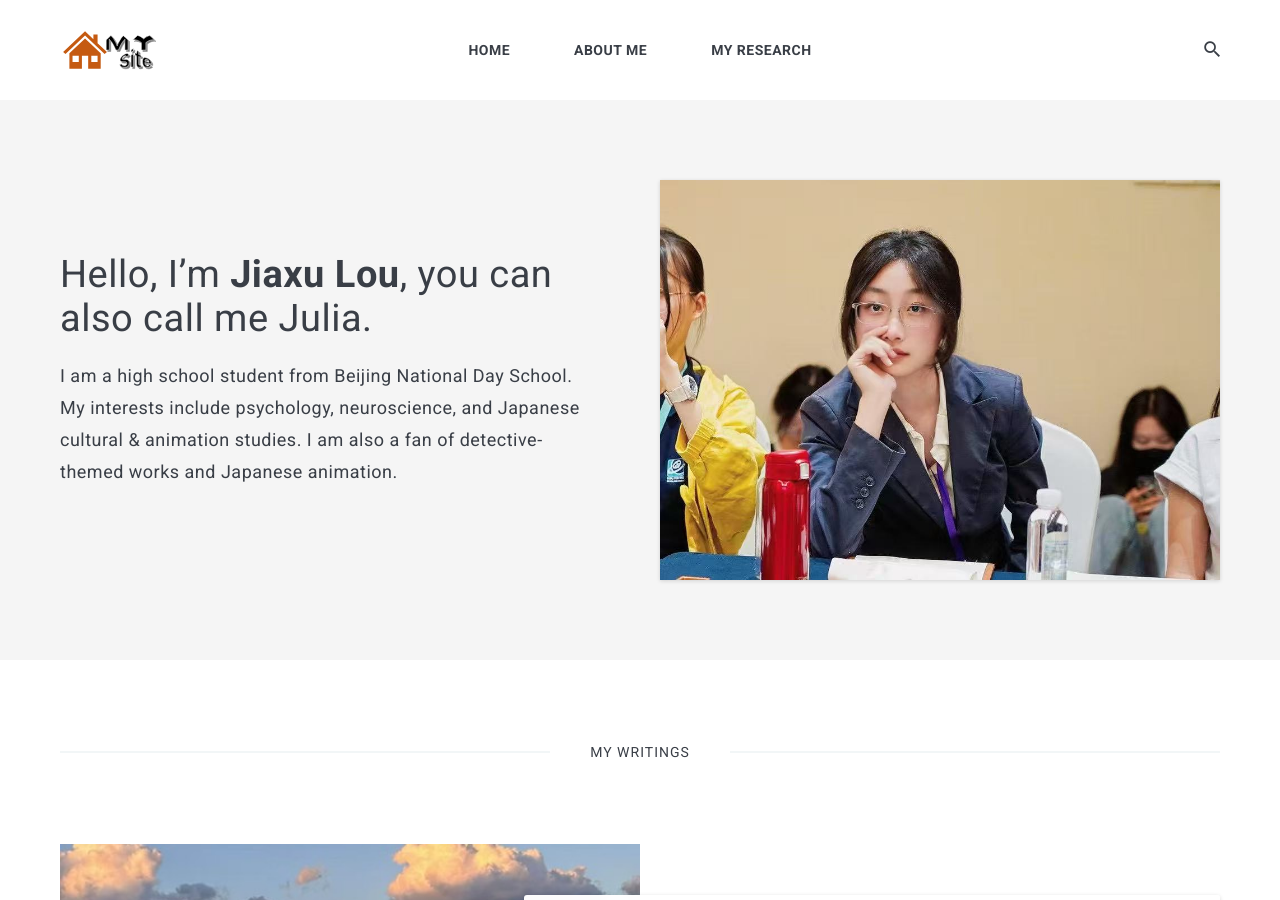
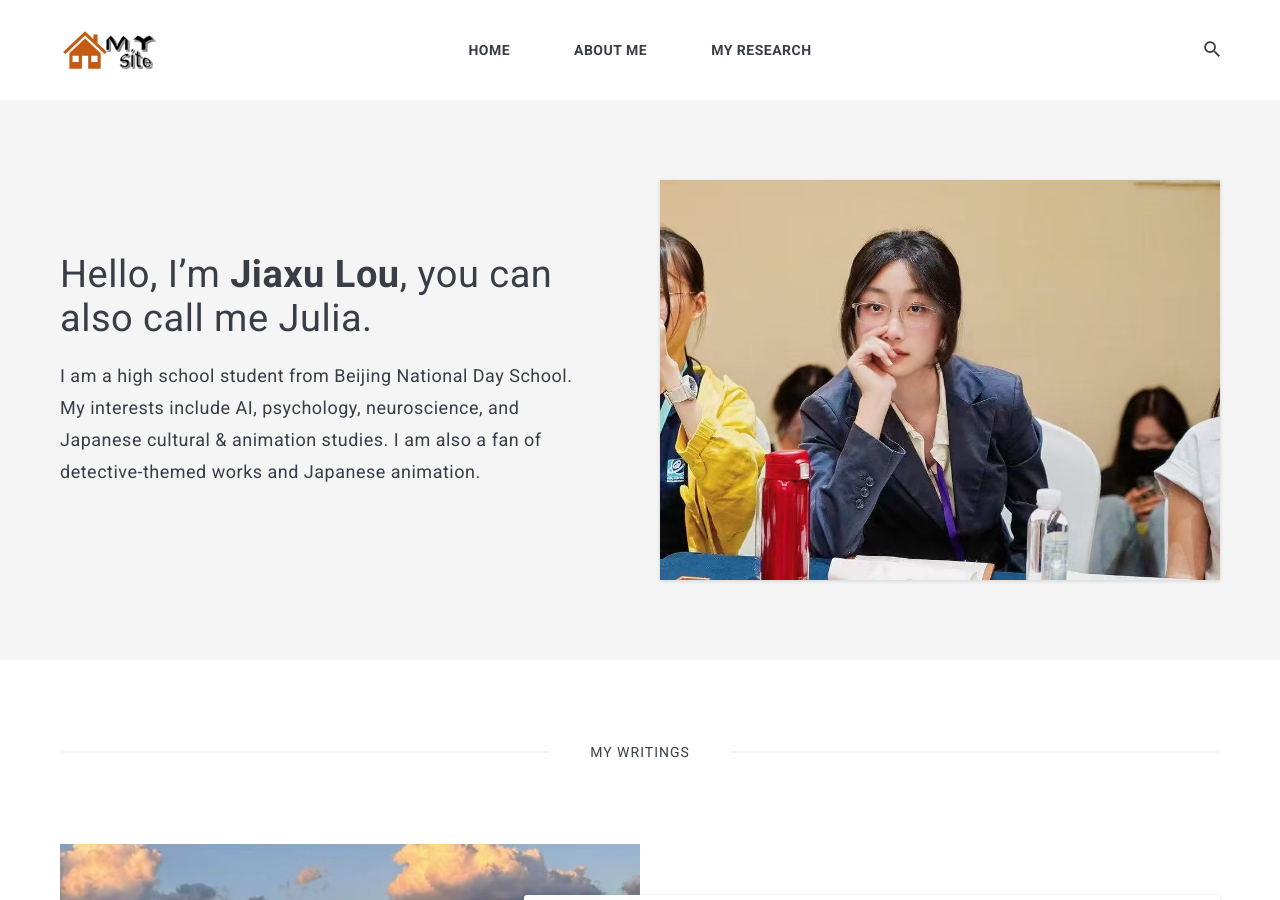
Before and after one commit to JiaxuLou/JiaxuLou.github.io, a Jekyll site: the page built from index.html, in a window 1280 px wide and 900 px high. Built offline with Jekyll 4.4.1, drawn with Linux system fonts in a browser that asks for light colours; nearby versions of some CDN libraries; the list of posts is cut into pages by our own code.

Commit message:
Update settings.yml

```diff
--- a/_data/settings.yml
+++ b/_data/settings.yml
@@ -11,7 +11,7 @@ author:
   name: Jiaxu Lou
   image: user.jpg
   say-hello: Hello, I’m <strong>Jiaxu Lou</strong>, you can also call me Julia.
-  bio: I am a high school student from Beijing National Day School. My interests include psychology, neuroscience, and Japanese cultural & animation studies. I am also a fan of detective-themed works and Japanese animation.
+  bio: I am a high school student from Beijing National Day School. My interests include AI, psychology, neuroscience, and Japanese cultural & animation studies. I am also a fan of detective-themed works and Japanese animation.
 
 
 
```
